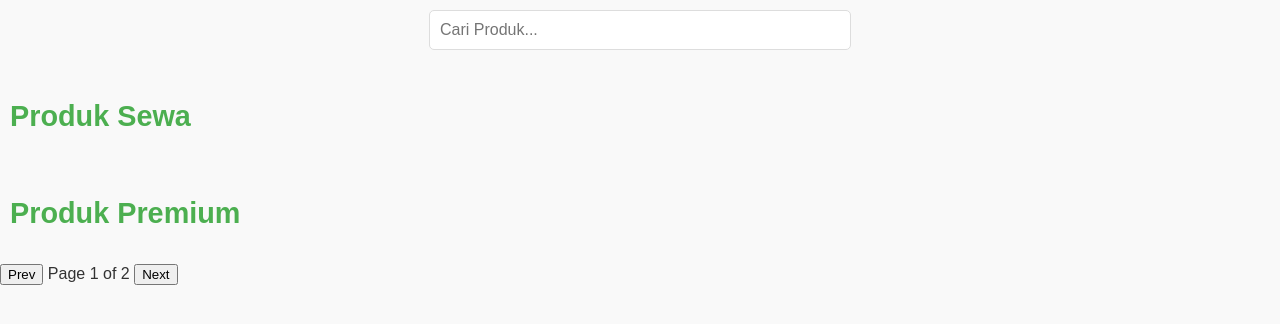
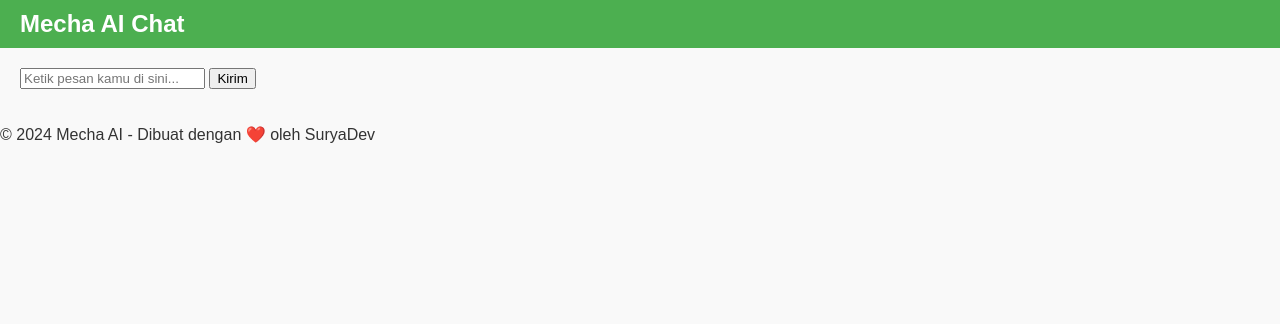
Before and after one commit to Lawakplerkah/Sanz, a plain HTML site: page index.html in a window 1280 px wide. Drawn offline with nearby package versions, Linux system fonts and the light colour scheme.

Commit message:
Update index.html

```diff
--- a/index.html
+++ b/index.html
@@ -1,30 +1,36 @@
 <!DOCTYPE html>
 <html lang="id">
 <head>
-    <meta charset="UTF-8">
-    <meta name="viewport" content="width=device-width, initial-scale=1.0">
-    <title>Produk Bot</title>
-    <link rel="stylesheet" href="style.css">
+  <meta charset="UTF-8">
+  <meta name="viewport" content="width=device-width, initial-scale=1.0">
+  <title>Mecha AI</title>
+  <link rel="stylesheet" href="style.css">
+  <script src="https://cdn.jsdelivr.net/npm/axios/dist/axios.min.js"></script>
 </head>
 <body>
-    <div class="search-container">
-        <input type="text" id="search-input" placeholder="Cari Produk..." oninput="filterProducts()">
+  <header class="header">
+    <h1>Mecha AI Chat</h1>
+  </header>
+
+  <div class="container">
+    <div class="chat-box">
+      <div id="messages" class="messages"></div>
+      <form id="chat-form" class="chat-form">
+        <input
+          type="text"
+          id="chat-input"
+          class="chat-input"
+          placeholder="Ketik pesan kamu di sini..."
+        />
+        <button type="submit" class="btn-send">Kirim</button>
+      </form>
     </div>
+  </div>
 
-    <div id="produk-sewa" class="produk-container">
-        <h2>Produk Sewa</h2>
-    </div>
+  <footer>
+    <p>© 2024 Mecha AI - Dibuat dengan ❤️ oleh SuryaDev</p>
+  </footer>
 
-    <div id="produk-premium" class="produk-container">
-        <h2>Produk Premium</h2>
-    </div>
-
-    <div class="pagination">
-        <button id="prev-page">Prev</button>
-        <span id="page-number">Page 1 of 2</span>
-        <button id="next-page">Next</button>
-    </div>
-
-    <script src="script.js"></script>
+  <script src="script.js"></script>
 </body>
 </html>
```
